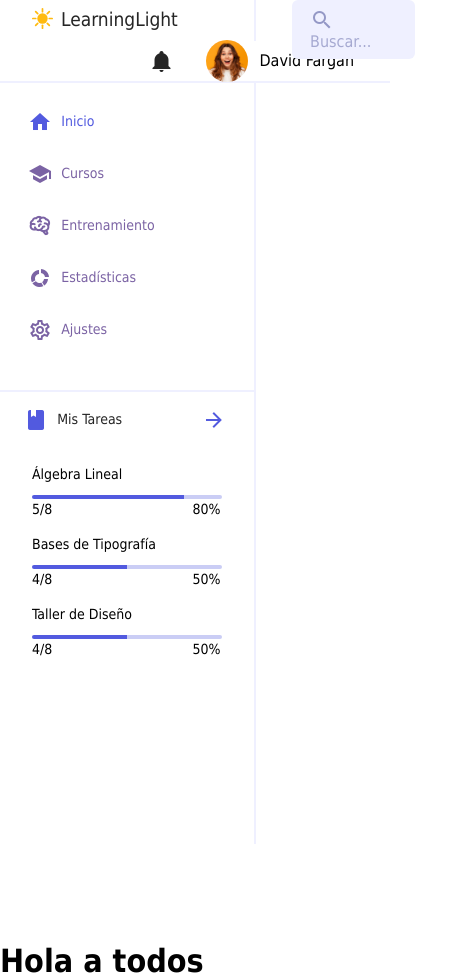
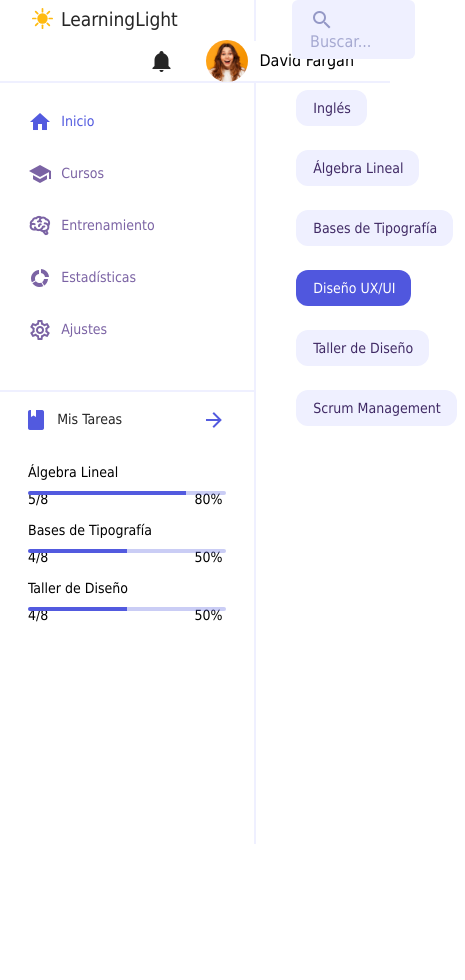
Before and after one commit to enrique159/LearningLight, a Vue app: page / in a window 390 px wide. Shown: the whole page, 465 px wide, since content can reach past the window. After the commit the page ends 844 px from the top, so only its background shows below. Built offline with nearby package versions, Linux system fonts and the light colour scheme.

Commit message:
Implementacion de Optionbar Responsivo

```diff
--- a/src/App.vue
+++ b/src/App.vue
@@ -2,14 +2,14 @@
   <div>
     <Appbar/>
     <Drawmenu/>
-    <Optionbar/>
+    <ContentHome/>
   </div>
 </template>
 
 <script>
 import Appbar from './components/Appbar'
 import Drawmenu from './components/Drawmenu'
-import Optionbar from './components/Optionbar'
+import ContentHome from './components/ContentHome'
 
 export default {
   name: "App",
@@ -19,7 +19,7 @@ export default {
   components: {
     Appbar,
     Drawmenu,
-    Optionbar
+    ContentHome
   },
 };
 </script>
--- /dev/null
+++ b/src/components/ContentHome.vue
@@ -0,0 +1,23 @@
+<template>
+  <div class="contenedor">
+    <Optionbar />
+  </div>
+</template>
+
+<script>
+import Optionbar from "./ContentHome/OptionBar";
+export default {
+  components: {
+    Optionbar,
+  },
+};
+</script>
+
+<style lang="scss" scoped>
+.contenedor {
+  padding-left: 256px;
+  margin-top: 62px;
+  width: 100%;
+  float: left;
+}
+</style>
--- /dev/null
+++ b/src/components/ContentHome/OptionBar.vue
@@ -0,0 +1,87 @@
+<template>
+  <v-container fluid>
+    <v-row class="linea">
+      <div v-for="clase in clases" :key="clase.clase">
+        <v-btn
+          v-if="clase.activo == false"
+          class="boton botonNoSelected"
+          depressed
+        >
+          <span>
+            {{ clase.clase }}
+          </span>
+        </v-btn>
+        <v-btn v-else class="boton botonSelected" depressed>
+          <span>
+            {{ clase.clase }}
+          </span>
+        </v-btn>
+      </div>
+    </v-row>
+  </v-container>
+</template>
+
+<script>
+export default {
+  data() {
+    return {
+      clases: [
+        {
+          clase: "Inglés",
+          activo: false,
+        },
+        {
+          clase: "Álgebra Lineal",
+          activo: false,
+        },
+        {
+          clase: "Bases de Tipografía",
+          activo: false,
+        },
+        {
+          clase: "Diseño UX/UI",
+          activo: true,
+        },
+        {
+          clase: "Taller de Diseño",
+          activo: false,
+        },
+        {
+          clase: "Scrum Management",
+          activo: false,
+        },
+      ],
+    };
+  },
+};
+</script>
+
+<style lang="scss" scoped>
+.linea {
+  padding: 16px 32px;
+
+  .boton {
+    margin: 12px 8px 12px;
+    padding: 4px 10px;
+    border-radius: 12px;
+    span {
+      text-transform: none;
+      letter-spacing: 0;
+    }
+  }
+
+  .botonNoSelected {
+    background-color: #eff0ff !important;
+    span {
+      color: rgb(64, 42, 101);
+    }
+  }
+
+  .botonSelected {
+    background-color: rgb(80, 87, 222) !important;
+    span {
+      color: white;
+    }
+  }
+}
+</style>
--- a/src/components/DrawMenu/MisTareas.vue
+++ b/src/components/DrawMenu/MisTareas.vue
@@ -26,10 +26,10 @@
           :value="tarea.porcentaje"
         ></v-progress-linear>
         <v-row justify="space-between">
-          <v-col cols="9">
+          <v-col cols="9" class="inform">
             <span>{{ tarea.modulos }}</span>
           </v-col>
-          <v-col cols="2">
+          <v-col cols="2" class="inform">
             <span>{{ tarea.porcentaje }}% </span>
           </v-col>
         </v-row>
@@ -75,7 +75,7 @@ export default {
     right: 0px;
   }
 
-  .espacios{
+  .espacios {
     padding: 0px 8px;
   }
 
@@ -84,14 +84,18 @@ export default {
   }
 
   .tarea {
-    padding: 8px 24px;
+    padding: 6px 20px;
+
+    .inform {
+      padding-top: 6px;
+    }
 
     span {
       font-size: 14px;
     }
 
     #ProgressTarea {
-      margin-top: 12px;
+      margin-top: 10px;
     }
   }
 }
--- a/src/components/Drawmenu.vue
+++ b/src/components/Drawmenu.vue
@@ -66,6 +66,7 @@ export default {
   width: 256px;
   height: 100vh;
   max-height: 100vh;
+  position: fixed;
   float:left;
 
   .espacio {
--- a/src/components/Optionbar.vue
+++ /dev/null
@@ -1,22 +0,0 @@
-<template>
-  <div class="contenedor">
-    <h1>Hola a todos</h1>
-  </div>
-</template>
-
-<script>
-  export default {
-    data() {
-      return {
-
-      }
-    },
-  }
-</script>
-
-<style lang="scss" scoped>
-.contenedor{
-  margin-top: 98px;
-  float: left;
-}
-</style>
```
